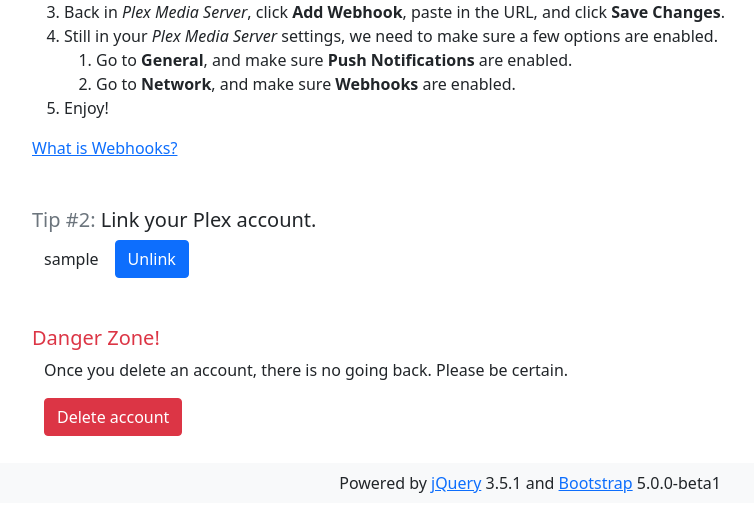
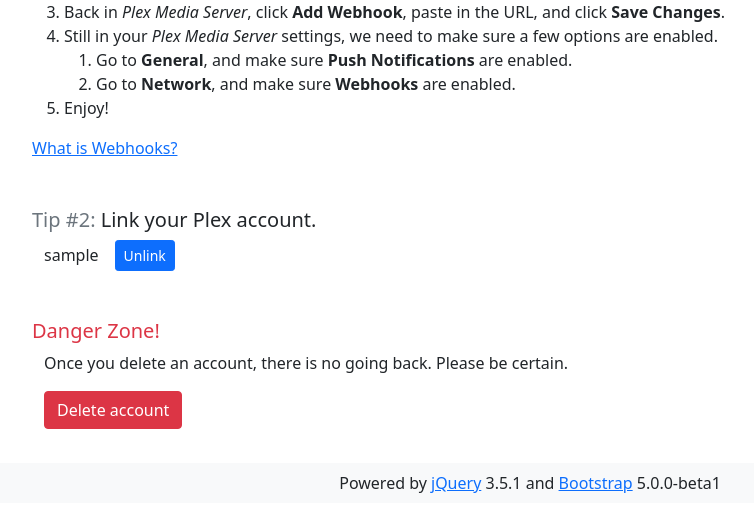
Before and after one commit to dbutrimov/plaxt, a Django app: template account/templates/index.html in a window 1280 px wide. Shown: the part 297-815 px from the top of the page, without its empty margins (110-864 px from the left). After the commit the page ends 790 px from the top, so only its background shows below. Run offline with Django 3.2, Linux system fonts and the light colour scheme; the template is opened without the code that fills it: most values are stand-ins (such as "Sample title", 1, 10 or a date in 2020); some libraries are stand-ins or nearby versions.

Commit message:
Update layout

```diff
--- a/account/templates/index.html
+++ b/account/templates/index.html
@@ -50,7 +50,7 @@
                             </div>
 
                             <div class="col-12">
-                                <button type="submit" class="btn btn-primary">Unlink</button>
+                                <button type="submit" class="btn btn-sm btn-primary">Unlink</button>
                             </div>
                         </form>
                     </div>
@@ -61,15 +61,17 @@
                             {% csrf_token %}
 
                             <div class="col-12">
-                                <input type="text" class="form-control" name="username" placeholder="Username">
+                                <input type="text" class="form-control form-control-sm"
+                                       name="username" placeholder="Username">
                             </div>
 
                             <div class="col-12">
-                                <input type="password" class="form-control" name="password" placeholder="Password">
+                                <input type="password" class="form-control form-control-sm"
+                                       name="password" placeholder="Password">
                             </div>
 
                             <div class="col-12">
-                                <button type="submit" class="btn btn-primary">Link</button>
+                                <button type="submit" class="btn btn-sm btn-primary">Link</button>
                             </div>
                         </form>
                     </div>
```
